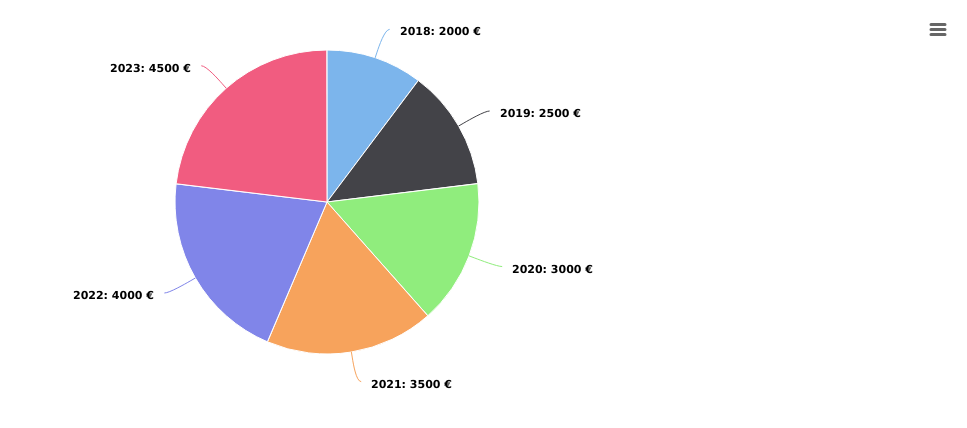
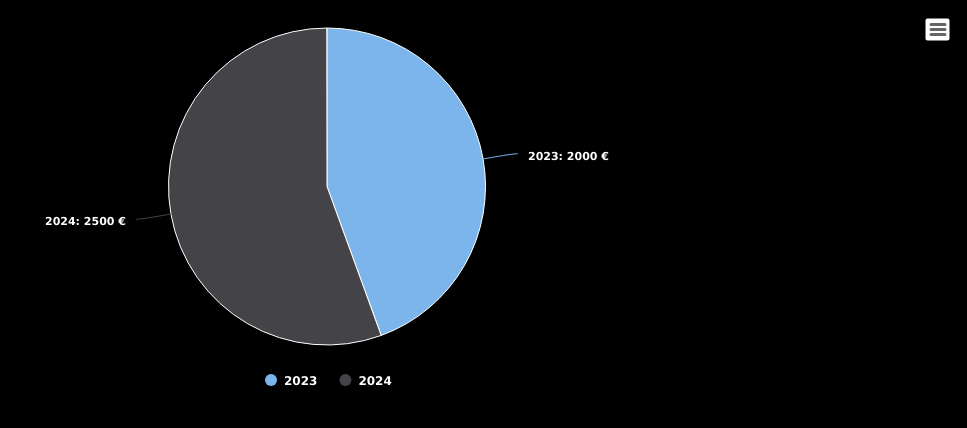
Before and after one commit to DjoAHP/Graph-Euros-par-ann-e01-Cambenbert, a plain HTML site: page index.html in a window 1280 px wide. Shown: the whole page, without its empty margins (313-1280 px from the left). Drawn offline with nearby package versions, Linux system fonts and the light colour scheme.

Commit message:
Update index.html

```diff
--- a/index.html
+++ b/index.html
@@ -8,7 +8,7 @@
 <!-- STYLE -->
 <style>
   body {
-background: none;
+background: #000000;
   }
 
   .highcharts-background {
@@ -28,7 +28,6 @@ background: none;
 
 <!-- SCRIPT -->
 <script>
-// Initialisation du graphique Highcharts (Camembert)
 Highcharts.chart('container', {
     chart: {
         type: 'pie' // Type camembert (pie chart)
@@ -45,24 +44,35 @@ Highcharts.chart('container', {
             cursor: 'pointer',
             dataLabels: {
                 enabled: true,
-                format: '{point.name}: {point.y} €', // Affichage du nom (année) et du montant en euros
+                format: '{point.name}: {point.y} €', // Affiche l'année et le montant
+
                 style: {
+                    color: 'white', // Couleur du texte (vous pouvez ajuster)
                     fontWeight: 'bold',
-                    color: '#000000'
+                    textOutline: 'none' // Supprime le contour autour du texte
                 }
-            }
+            },
+            showInLegend: true // Affiche la légende
+        }
+    },
+  legend: {
+        itemStyle: {
+            color: 'white', // Couleur des années dans la légende
+
         }
     },
     series: [{
-        name: 'Montant en euros',
+        name: '',
         colorByPoint: true,
         data: [
-            { name: '2018', y: 2000 },
-            { name: '2019', y: 2500 },
-            { name: '2020', y: 3000 },
-            { name: '2021', y: 3500 },
-            { name: '2022', y: 4000 },
-            { name: '2023', y: 4500 }
+            { name: '2023', y: 2000 },
+            { name: '2024', y: 2500 },
+            // { name: '2025', y: 0 },
+            // { name: '2026', y: 0 },
+            // { name: '2027', y: 0 },
+            // { name: '2028', y: 0 },
+            // { name: '2029', y: 0 },
+            // { name: '2030', y: 0 }
         ]
     }]
 });
```
